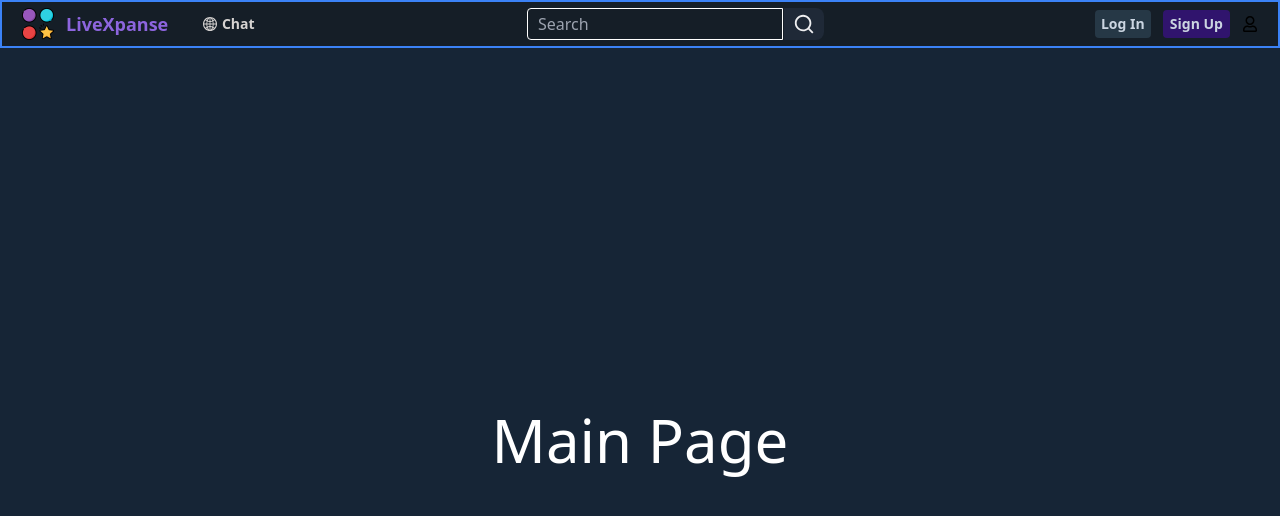
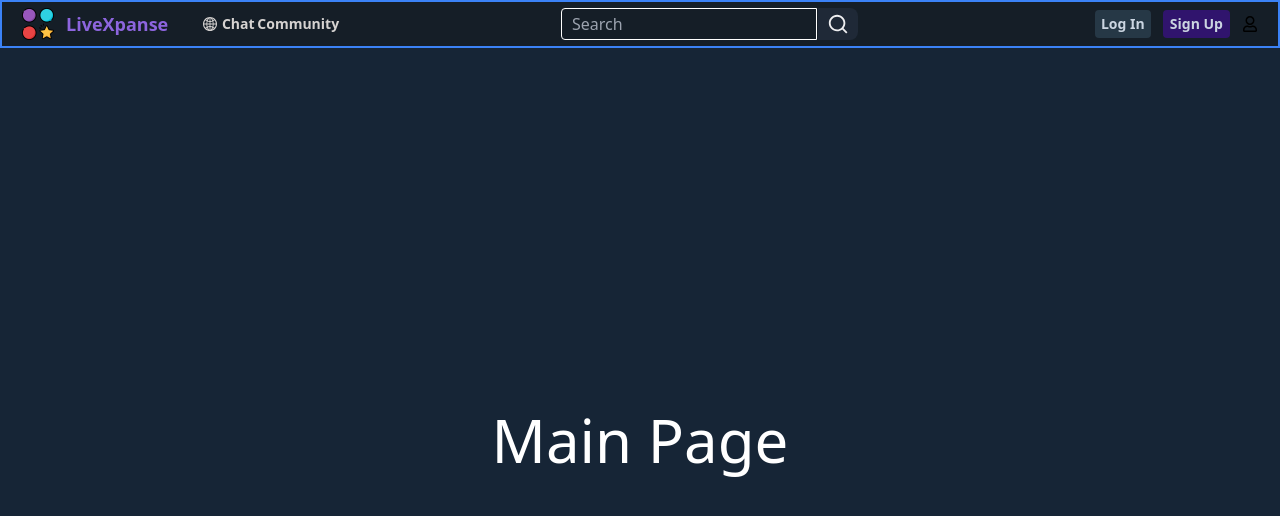
Before and after one commit to falcon71181/LiveXpanse, a React (Vite) app in the folder client/: page / in a window 1280 px wide. Shown: the top 516 px of the page. Built offline with nearby package versions, Linux system fonts and the light colour scheme; no server answers.

Commit message:
Community Forum Link

```diff
--- a/client/src/components/NavBar.tsx
+++ b/client/src/components/NavBar.tsx
@@ -1,23 +1,33 @@
-import { Link } from "react-router-dom";
+import { Link, useLocation } from "react-router-dom";
 import Logo from "../assets/logo.png";
 import { siteName } from "../config/WebSite";
 import { FaRegUser } from "react-icons/fa";
+import { IoLogoWechat } from "react-icons/io5";
 import { AiOutlineGlobal } from "react-icons/ai";
 
 const NavBar = () => {
-  // acuire the pathname to do conditional styling based on pages
-  const pathname = window.location.pathname;
+  const location = useLocation();
 
   return (
     <main className="px-5 bg-[#151E27] fixed h-12 w-full flex items-center justify-between z-50 border-2 border-blue-500">
       <section className="flex items-center gap-3">
         <Link to="/" className="mr-5 flex items-center gap-3">
-          <img src={Logo} className="h-8 w-8"></img>
+          <img src={Logo} className="h-8 w-8" alt="Logo"></img>
           <h1 className="text-lg text-[#8D65DE] font-extrabold">{siteName}</h1>
         </Link>
-        <Link to="/chat" className={getNavLinkClasses(pathname, "/contact")}>
+        <Link
+          to="/chat"
+          className={`text-stone-300 hover:text-[#a970ff] h-7 w-14 flex gap-1 justify-center items-center ${location.pathname === "/chat" && "text-[#a970ff]"}`}
+        >
           <AiOutlineGlobal />
           <h1 className="text-sm font-semibold">Chat</h1>
+        </Link>
+        <Link
+          to="/community"
+          className={`text-stone-300 hover:text-[#a970ff] h-7 w-14 flex gap-1 justify-center items-center ${location.pathname === "/community" && "text-[#a970ff]"}`}
+        >
+          <IoLogoWechat />
+          <h1 className="text-sm font-semibold">Community</h1>
         </Link>
         {/* Add More Nav Options here */}
       </section>
@@ -62,12 +72,4 @@ const NavBar = () => {
   );
 };
 
-// Helper function to determine NavLink classes
-const getNavLinkClasses = (currentPath: string, targetPath: string) =>
-  `${
-    currentPath === targetPath
-      ? "text-grny"
-      : "text-stone-300 hover:text-[#a970ff]"
-  } h-7 w-14 flex gap-1 justify-center items-center text-slate-300`;
-
 export default NavBar;
```
